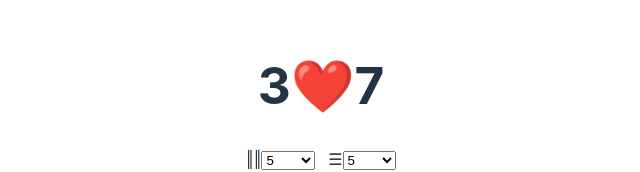
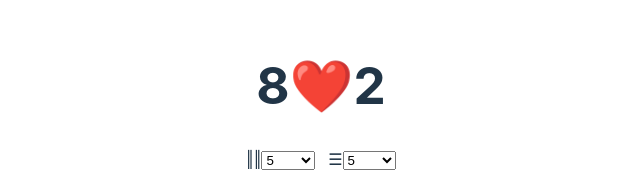
Before and after one commit to kopp/NumbersInLove, a React (Vite) app: page / in a window 1280 px wide. Shown: the part 131-303 px from the top of the page, without its empty margins (319-959 px from the left). Built offline with nearby package versions, Linux system fonts and the light colour scheme.

Commit message:
show new title on reload

```diff
--- a/src/App.tsx
+++ b/src/App.tsx
@@ -101,6 +101,15 @@ function App() {
   const [selectedCell, setSelectedCell] = useState<CellIndex | undefined>(
     undefined
   );
+  const [title, setTitle] = useState<string>("");
+
+  // compute title once per game
+  useEffect(() => {
+    const first = Math.floor(Math.random() * 10.99);
+    const second = 10 - first;
+    const LOVES = "❤️";
+    setTitle(first.toString() + LOVES + second.toString());
+  }, []);
 
   useEffect(() => {
     setGrid(makeInitialGrid(numberOfRows, numberOfColumns, level));
@@ -256,7 +265,7 @@ function App() {
 
   return (
     <div className="App">
-      <h1>3❤️7</h1>
+      <h1>{title}</h1>
       <div>
         <label htmlFor="numberOfRows">‖‖</label>
         <select
```
